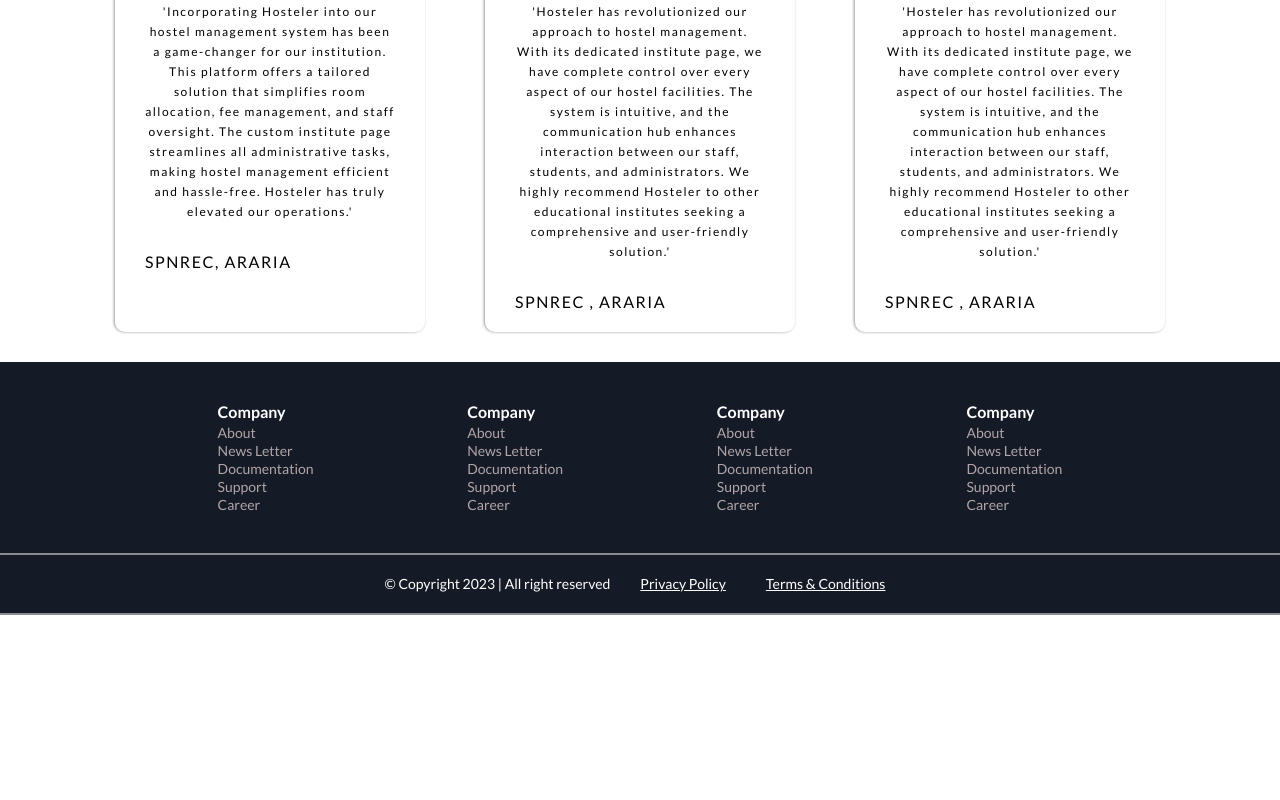
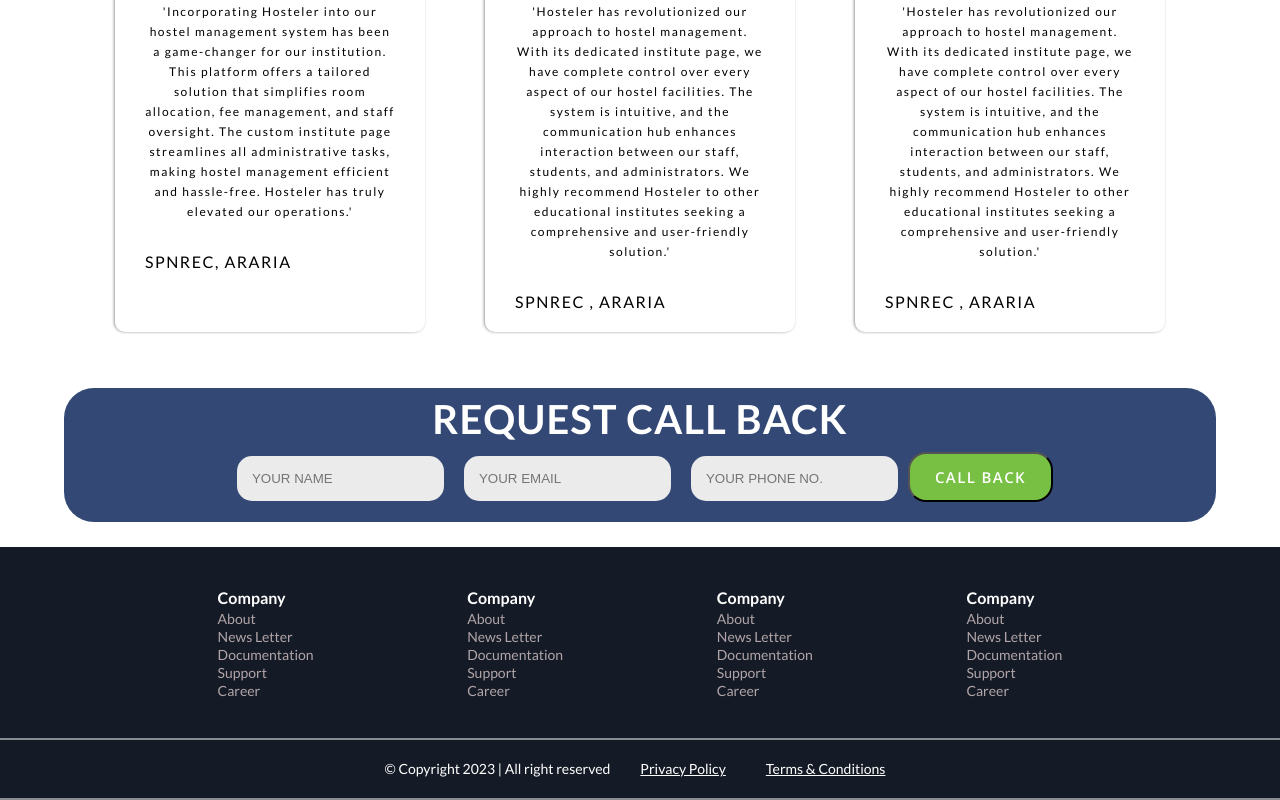
Before and after one commit to codewithbharat/hostelBees, a React (Vite) app in the folder client/: page / in a window 1280 px wide. Shown: the part 1688-2488 px from the top of the page. Before the commit the page ends 2303 px from the top, so only its background shows below. Built offline with nearby package versions, Linux system fonts and the light colour scheme.

Commit message:
added_ReqCall -> Home.jsx

```diff
--- a/client/src/components/Navbar.jsx
+++ b/client/src/components/Navbar.jsx
@@ -3,7 +3,7 @@
 
 import NavLogo from './assets/Nav_Logo.png'
 import NavhamburgerMenu from './assets/Nav_hamburger_menu.png'
-import { Link } from 'react-router-dom'
+import { NavLink, Link } from 'react-router-dom'
 
 const Navbar = () => {
     return (
@@ -19,12 +19,12 @@
                 </Link>
 
                 <div className="navbar__menu">
-                    <Link to="/" className="navbar__menu-link">Home</Link>
-                    <Link to="/about" className="navbar__menu-link">About</Link>
-                    <Link to="/contact" className="navbar__menu-link">Contact</Link>
-                    <Link to="/services" className="navbar__menu-link">Services</Link>
+                    <NavLink to="/" className="navbar__menu-link">Home</NavLink>
+                    <NavLink to="/about" className="navbar__menu-link">About</NavLink>
+                    <NavLink to="/contact" className="navbar__menu-link">Contact</NavLink>
+                    <NavLink to="/services" className="navbar__menu-link">Services</NavLink>
 
-                    <Link to="/register" className="navbar__menu-register">Join Now</Link>
+                    <NavLink to="/register" className="navbar__menu-register">Join Now</NavLink>
 
                 </div>
             </div>
--- a/client/src/pages/Home.jsx
+++ b/client/src/pages/Home.jsx
@@ -97,8 +97,16 @@
                         des="'Hosteler has revolutionized our approach to hostel management. With its dedicated institute page, we have complete control over every aspect of our hostel facilities. The system is intuitive, and the communication hub enhances interaction between our staff, students, and administrators. We highly recommend Hosteler to other educational institutes seeking a comprehensive and user-friendly solution.'"
                         inst="spnrec , araria"
                     />
-
                 </div>
+            </div>
+            <div className="reqCall">
+                <h1>Request Call Back</h1>
+                <form>
+                    <input className="input" placeholder='YOUR NAME' type="text" name="name" />
+                    <input className="input" placeholder='YOUR EMAIL' type="text" name="name" />
+                    <input className="input" placeholder='YOUR PHONE NO.' type="text" name="name" />
+                    <input className="callback" type="submit" value="CALL BACK" />
+                </form>
             </div>
         </div>
     )
--- a/client/src/pages/styles/Home.css
+++ b/client/src/pages/styles/Home.css
@@ -1,4 +1,6 @@
 @import url("https://fonts.googleapis.com/css2?family=Lato:wght@400;700&family=Manrope:wght@200;300;400;500;600;700;800&family=Roboto:wght@300&display=swap");
+@import url("https://fonts.googleapis.com/css2?family=Lato:wght@400;700&family=Manrope:wght@200;300;400;500;600;700;800&family=Open+Sans:wght@600&family=Roboto:wght@300&display=swap");
+
 .home {
   margin-top: 60px;
 }
@@ -274,3 +276,49 @@
   letter-spacing: 1.5px;
   text-transform: uppercase;
 }
+
+.reqCall {
+  background-color: #334875;
+  margin: 2% 5%;
+  padding: 20px;
+  border-radius: 30px;
+  display: flex;
+  align-items: center;
+  justify-content: center;
+  flex-direction: column;
+}
+
+.reqCall h1 {
+  color: #fff;
+  font-family: Lato;
+  font-size: 40px;
+  font-style: normal;
+  font-weight: 700;
+  line-height: 23px; /* 57.5% */
+  letter-spacing: 1px;
+  text-transform: uppercase;
+}
+
+.reqCall .input {
+  border-radius: 15px;
+  background: #ebebeb;
+  padding: 15px;
+  margin: 0 10px;
+  margin-top: 25px;
+  border: none;
+}
+
+.reqCall .callback {
+  border-radius: 18px;
+  background: #77c043;
+  padding: 15px 25px;
+
+  color: #fff;
+  font-family: Open Sans;
+  font-size: 15px;
+  font-style: normal;
+  font-weight: 600;
+  line-height: 16px; /* 64% */
+  letter-spacing: 1.4px;
+  text-transform: uppercase;
+}
```
